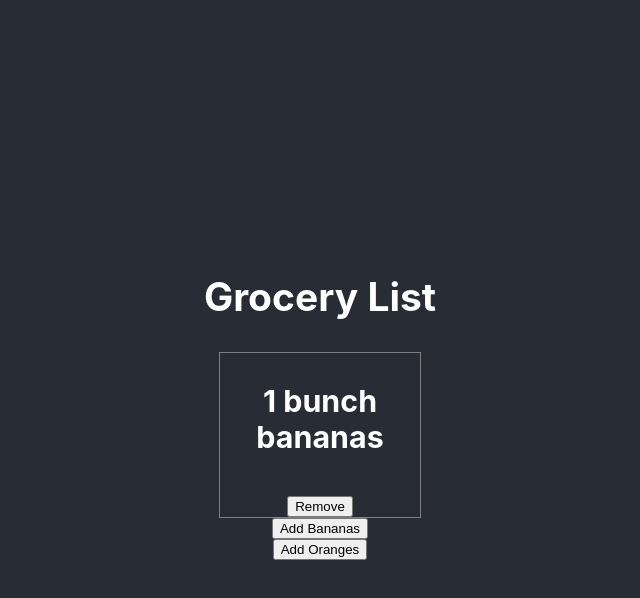
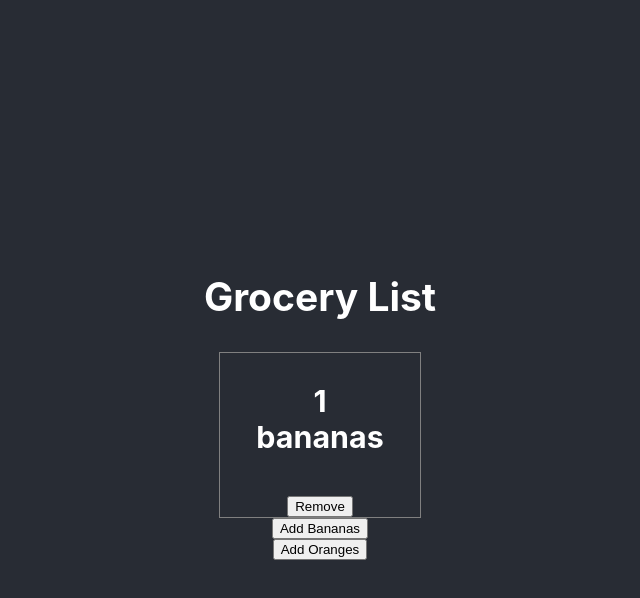
Before and after one commit to Janell-Huyck/grocery-list, a React (Create React App) app in the folder grocery-list/: page / in a window 1280 px wide. Both pictures are taken after a click on the button "Add Bananas". Shown: the top 598 px of the page, without its empty margins (320-960 px from the left). Built offline with nearby package versions, Linux system fonts and the light colour scheme.

Commit message:
can now edit item quantities or item names

```diff
--- a/grocery-list/src/App.js
+++ b/grocery-list/src/App.js
@@ -7,14 +7,12 @@ const initialList = [];
 
 function App() {
   const [list, setList] = useState(initialList);
-  const [editable, setEditable] = useState(false);
 
   const addBanannasHandle = () => {
     let copyList = [...list];
     let bananas = {
-      itemName: "bananas",
+      name: "bananas",
       quantity: 1,
-      quantityType: "bunch",
     };
     copyList.push(bananas);
     setList(copyList);
@@ -23,9 +21,8 @@ function App() {
   const addOrangesHandle = () => {
     let copyList = [...list];
     let oranges = {
-      itemName: "oranges",
+      name: "oranges",
       quantity: 1,
-      quantityType: "each",
     };
     copyList.push(oranges);
     setList(copyList);
@@ -37,15 +34,30 @@ function App() {
     setList(copyList);
   };
 
-  const makeEditableHandler = (e) => {
-    setEditable(true);
+  const toggleNameEdit = (index) => {
+    let copyList = [...list];
+    let targetItem = copyList[index];
+    targetItem.nameEditable = !targetItem.nameEditable;
+    setList(copyList);
   };
 
-  const keyPressHandler = (e, index) => {
+  const toggleQuantityEdit = (index) => {
+    let copyList = [...list];
+    let targetItem = copyList[index];
+    targetItem.quantityEditable = !targetItem.quantityEditable;
+    setList(copyList);
+  };
+
+  const keyPressHandler = (e, index, trait) => {
     if (e.key === "Enter") {
-      setEditable(!editable);
-      const copyList = [...list];
-      copyList[index].itemName = e.target.value;
+      if (trait === "name") {
+        toggleNameEdit(index);
+      } else if (trait === "quantity") {
+        toggleQuantityEdit(index);
+      }
+      let copyList = [...list];
+      copyList[index][trait] = e.target.value;
+      setList(copyList);
     }
   };
 
@@ -56,11 +68,11 @@ function App() {
         {list.map((value, i) => {
           return (
             <Item
-              key={`${i}${value.unitSize}${value.unitType}${value.itemName}`}
+              key={`${i}${value.name}`}
               item={value}
-              onClick={removeItemHandler}
-              onDoubleClick={makeEditableHandler}
-              editable={editable}
+              removeItem={removeItemHandler}
+              editName={toggleNameEdit}
+              editQuantity={toggleQuantityEdit}
               onKeyPress={keyPressHandler}
               index={i}
             ></Item>
--- a/grocery-list/src/components/item.js
+++ b/grocery-list/src/components/item.js
@@ -10,35 +10,35 @@ function Item(props) {
   return (
     <div className="item-style">
       <h3>
-        {/* examples: 3 each, 1 loaf, 1 dozen, 1 gallon */}
-        <div className="item-quantity" onDoubleClick={props.onDoubleClick}>
-          {props.item.quantity && (
-            <>
-              {props.item.quantity}{" "}
-              {props.item.quantityType && <>{props.item.quantityType}</>}
-            </>
-          )}
-        </div>
-
-        {/* examples: 14 oz. (can) - gets combined into the "name" feature   */}
-        <div className="item-size" onDoubleClick={props.onDoubleClick}>
-          {props.sizeInt && (
-            <>
-              {props.item.sizeInt} {props.item.sizeType}
-            </>
-          )}
-        </div>
-
-        {/* examples: "canned tomatoes"  "Trix cereal" "lunchmeat" */}
-        {props.editable ? (
+        {props.item.quantityEditable ? (
           <input
             type="text"
-            defaultValue={props.item.itemName}
-            onKeyPress={(e) => props.onKeyPress(e, props.index)}
+            defaultValue={props.item.quantity}
+            onKeyPress={(e) => props.onKeyPress(e, props.index, "quantity")}
           />
         ) : (
-          <div className="item-name" onDoubleClick={props.onDoubleClick}>
-            {props.item.itemName}
+          <div
+            className="item-quantity"
+            onDoubleClick={() => props.editQuantity(props.index)}
+          >
+            {props.item.quantity && <>{props.item.quantity}</>}
+            {!props.item.quantity && <>0</>}
+          </div>
+        )}
+
+        {props.item.nameEditable ? (
+          <input
+            type="text"
+            defaultValue={props.item.name}
+            onKeyPress={(e) => props.onKeyPress(e, props.index, "name")}
+          />
+        ) : (
+          <div
+            className="item-name"
+            onDoubleClick={() => props.editName(props.index)}
+          >
+            {props.item.name && <>{props.item.name}</>}
+            {!props.item.name && <>Enter Item</>}
           </div>
         )}
       </h3>
@@ -46,7 +46,7 @@ function Item(props) {
       <button
         name={props.item.name}
         className="item-remove"
-        onClick={(e) => props.onClick(e, props.index)}
+        onClick={(e) => props.removeItem(e, props.index)}
       >
         Remove
       </button>
```
